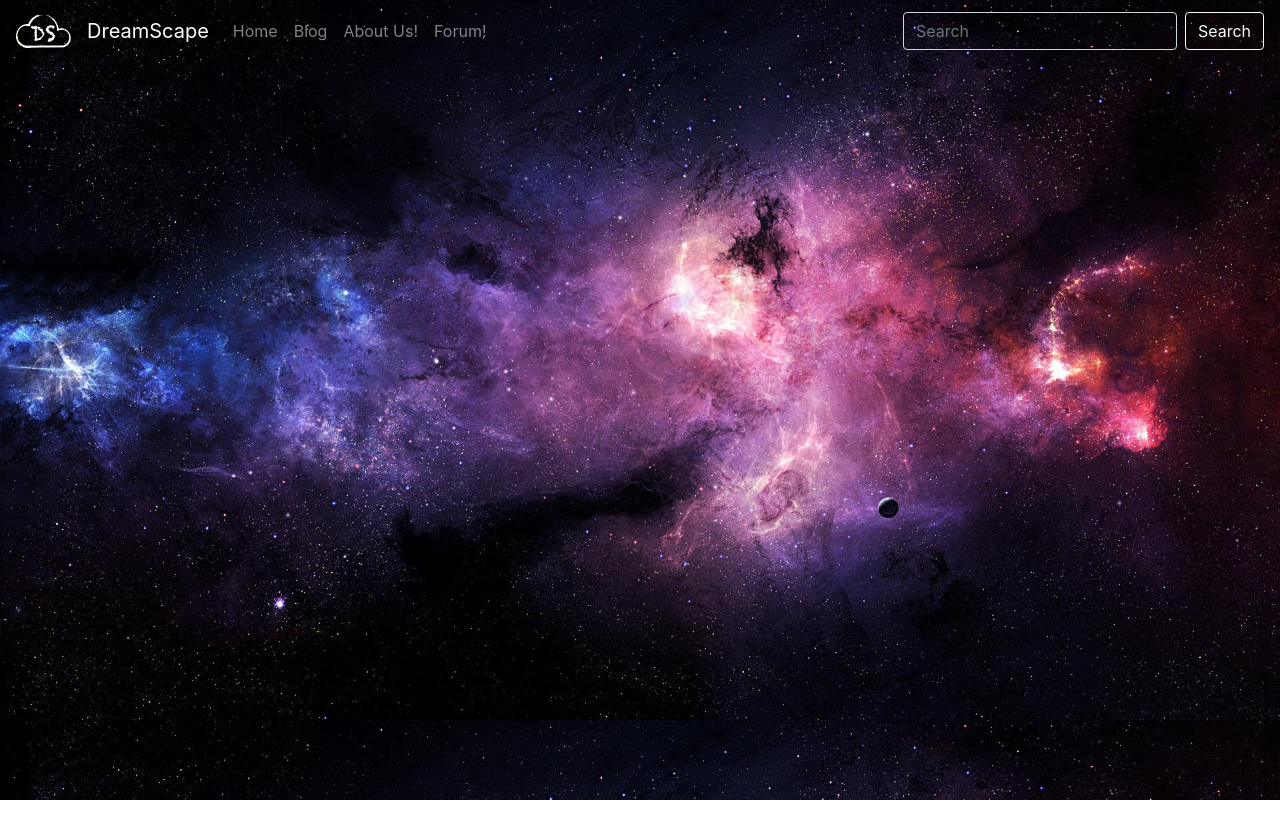
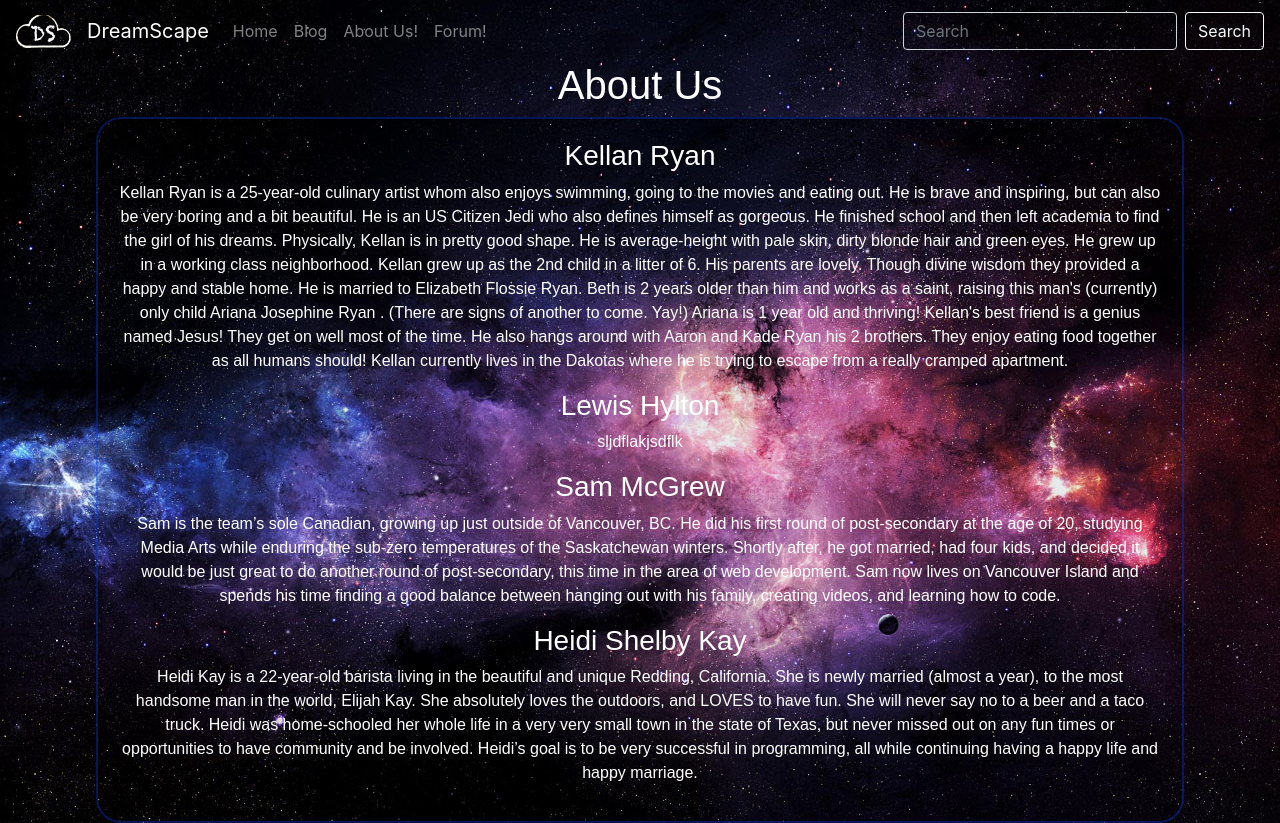
Before and after one commit to bethel-school-of-technology/dreamscape-stories, an Angular app: page /about-us in a window 1280 px wide. Before the commit the page ends 800 px from the top, so only its background shows below. Built offline with nearby package versions, Linux system fonts and the light colour scheme.

Commit message:
about us page
added bios, and structure to about us page

```diff
--- a/src/app/components/about-us/about-us.component.css
+++ b/src/app/components/about-us/about-us.component.css
@@ -0,0 +1,19 @@
+header {
+    text-align: center;
+    color: white;
+    font-family: Arial, Helvetica, sans-serif;
+}
+
+.AboutUs {
+    text-align: center;
+    color: white;
+    font-family: Arial, Helvetica, sans-serif;
+    background-color: rgba(0, 0, 0, 0.075);
+    width: 85%;
+    height: auto;
+    margin: 0 auto;
+    background-color: rgba(0, 0, 0, 0.075);
+    border-radius: 25px;
+    border: 2px solid rgba(9, 62, 235, 0.350);
+    padding: 20px;
+}
--- a/src/app/components/about-us/about-us.component.html
+++ b/src/app/components/about-us/about-us.component.html
@@ -1,42 +1,51 @@
 <!DOCTYPE html>
 
 <head>
-  <title>about us</title>
+  <title>home</title>
+
+  <link rel="stylesheet" href="https://cdnjs.cloudflare.com/ajax/libs/font-awesome/4.7.0/css/font-awesome.min.css">
 </head>
 
+<header>
+  <h1>About Us</h1>
+</header>
 
 <body>
 
-  <header>
+  <div class="AboutUs">
 
-  </header>
+    <h3>Kellan Ryan </h3>
+    <p>Kellan Ryan is a 25-year-old culinary artist whom also enjoys swimming, going to the movies and eating out. He is
+      brave and inspiring, but can also be very boring and a bit beautiful.
+      He is an US Citizen Jedi who also defines himself as gorgeous. He finished school and then left academia to find
+      the girl of his dreams. Physically, Kellan is in pretty good shape. He is average-height with pale skin, dirty
+      blonde hair and green eyes. He grew up in a working class neighborhood. Kellan grew up as the 2nd child in a
+      litter of 6. His parents are lovely. Though divine wisdom they provided a happy and stable home.
+      He is married to Elizabeth Flossie Ryan. Beth is 2 years older than him and works as a saint, raising this man's
+      (currently) only child Ariana Josephine Ryan . (There are signs of another to come. Yay!) Ariana is 1 year old and
+      thriving! Kellan's best friend is a genius named Jesus! They get on well most of the time. He also hangs around
+      with Aaron and Kade Ryan his 2 brothers. They enjoy eating food together as all humans should! Kellan currently
+      lives in the Dakotas where he is trying to escape from a really cramped apartment.</p>
 
+    <h3>Lewis Hylton</h3>
+    <p>sljdflakjsdflk</p>
 
-  <!--
-  <footer class="site-footer" role="contentinfo">
-    <div class="container">
-      <div class="footernav">
-        <h3 class="mb-4">Navigation</h3>
-        <ul class="list-unstyled footer-link">
-          <li><a href="#">Home</a></li>
-          <li><a href="#">Blog</a></li>
-          <li><a href="#">About Us</a></li>
-          <li><a href="#">Forum</a></li>
-          <li><a href="#">Login</a></li>
-        </ul>
+    <h3>Sam McGrew</h3>
+    <p>Sam is the team’s sole Canadian, growing up just outside of Vancouver, BC. He did his first round of
+      post-secondary at the age of 20, studying Media Arts while enduring the sub-zero temperatures of the Saskatchewan
+      winters. Shortly after, he got married, had four kids, and decided it would be just great to do another round of
+      post-secondary, this time in the area of web development. Sam now lives on Vancouver Island and spends his time
+      finding a good balance between hanging out with his family, creating videos, and learning how to code.</p>
 
+    <h3>Heidi Shelby Kay</h3>
+    <p>Heidi Kay is a 22-year-old barista living in the beautiful and unique Redding, California. She is newly married
+      (almost a year), to the most handsome man in the world, Elijah Kay. She absolutely loves the outdoors, and LOVES
+      to have fun. She will never say no to a beer and a taco truck.
+      Heidi was home-schooled her whole life in a very very small town in the state of Texas, but never missed out on
+      any fun times or opportunities to have community
+      and be involved. Heidi’s goal is to be very successful in programming, all while continuing having a happy life
+      and happy marriage.
+    </p>
 
-
-      </div>
-
-      <div class="socialmedia">
-        <ul class="list-unstyled footer-link d-flex footer-social">
-          <li><a href="#" class="p-2"><span class="fa fa-facebook"></span></a></li>
-          <li><a href="#" class="p-2"><span class="fa fa-twitter"></span></a></li>
-          <li><a href="#" class="p-2"><span class="fa fa-instagram"></span></a></li>
-        </ul>
-      </div>
-
-    </div>
-  </footer> -->
+  </div>
 </body>
```
